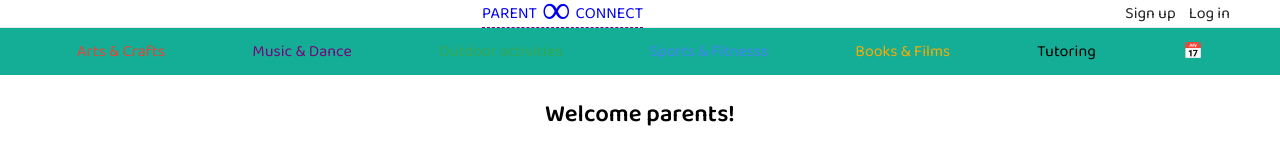
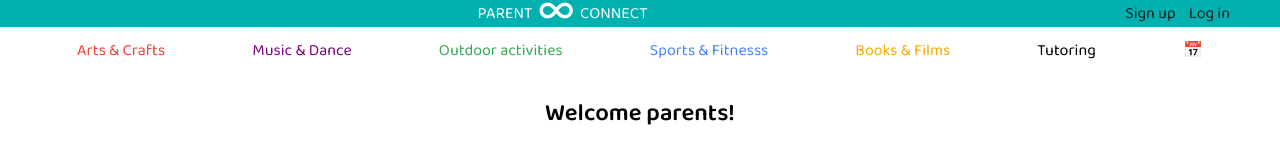
Before and after one commit to mhyder1/gig24-client, a React (Create React App) app: page / in a window 1280 px wide. Shown: the top 159 px of the page. Built offline with nearby package versions, Linux system fonts and the light colour scheme; no server answers.

Commit message:
event-list, hamburger menu updated

```diff
--- a/src/App.css
+++ b/src/App.css
@@ -10,15 +10,17 @@
   top: 0px;
   transition: top 0s ease 0s, background-color 400ms ease-in-out 0s;
   transition: top .4s ease;
-  background-color: #fff;
-  border-bottom: 1px solid #e8eaed;
+  background-color: #00b1b0;
+  /* border-bottom: 1px solid #e8eaed; */
   box-sizing: content-box;
   position: relative;
   z-index: 100;
   /* text-align: center; */
 }
 
-
+ul {
+  padding:0;
+}
 .content {
   flex: 1 0 auto;
   text-align:center;
--- a/src/Component/EventList/EventList.js
+++ b/src/Component/EventList/EventList.js
@@ -56,8 +56,9 @@ export default class EventList extends Component {
                     Update
                   </Link>
                 </button>
+
               }
-              <hr />
+
               <br/>
             </li>
           ))}
--- a/src/Component/EventList/eventList.css
+++ b/src/Component/EventList/eventList.css
@@ -6,9 +6,33 @@ p {
     margin-top:0;
 }
 
+
 .event-list{
     padding:0;
 }
 #join-btn {
     background-color: turquoise;
 }
+
+.event-list > li {
+
+    width: 100%;
+    /* border: 1px solid; */
+    border-radius: 10px;
+    margin-bottom: 20px;
+    margin-left: 10px;
+    margin-right: 10px;
+    border: 1px solid #e8eaed;
+    background-color: white;
+}
+
+
+
+@media screen and (min-width: 768px) {
+
+ .event-list > li {
+
+     margin-left:0;
+ }
+
+}
--- a/src/Component/Header/Header.js
+++ b/src/Component/Header/Header.js
@@ -48,9 +48,9 @@ export default class Header extends Component {
       <>
       <nav>
           <Link to='/'
-            style={{textDecoration:'none', borderBottom:'1px dashed purple'}}>
+            style={{textDecoration:'none', color:'#fff'}}>
             PARENT
-            <span style={{fontSize: '40px', lineHeight: '.2', position: 'relative', margin:'0 5px', top: '5px'}}>&#8734;</span>
+            <span style={{fontFamily:' -apple-system', fontSize: '40px', lineHeight: '.2', position: 'relative', margin:'0 5px', top: '5px'}}>&#8734;</span>
             CONNECT
           </Link>
         {' '}
--- a/src/Component/NavMenu/nav.css
+++ b/src/Component/NavMenu/nav.css
@@ -1,56 +1,11 @@
-/* .navigation {
-    display: flex;
-    justify-content: space-evenly;
-    flex-direction: column;
+.links {
+text-decoration: none;
+color: #fff;
 }
-
-.navigation {
-    position: relative;
-}
-
-.hamburger {
-    position: absolute;
-
-  margin-left:8px;
-    z-index: 100;
-    transform: rotate(90deg);
-    padding: 0;
-    font-size: 20px;
-    top: -4px;
-}
-
-#sidenav {
-
-  padding: 12px;
-}
-
-.toggle {
-    display: none;
-}
-
-.show {
-    display: flex;
-    flex-direction: column;
-    background-color: white;
-    align-items: flex-start;
-    padding-top: 8px;
-} */
-
-.links {
-
-text-decoration: none;
-
-color: #fff;
-
-
-}
-
-
 
 .links:hover {
     color:rgb(5, 170, 156) ! important;
 }
-
 
 li {
     list-style: none;
@@ -82,44 +37,21 @@ a.links.tutor {
 .main-nav-active,
 .main-nav-active2
 {
-    color: 'black';
-    background-color: rgb(21, 22, 22);
-}
-/*
-@media screen and (min-width: 1024px) {
-    .navbar {
-        justify-content: space-evenly;
-    }
+   background-color: #dff8f8;
 }
 
-@media screen and (min-width: 768px) {
-    .navbar {
-
-        flex-direction: row;
-        position: static;
-    }
-
-    .toggle {
-        display: flex
-    }
-
-    .hamburger {
-        display: none;
-    }
-}  */
-
-
- .navbar {
+.navbar {
     padding: 0px;
-    background-color: rgb(20, 173, 150);
     display: flex;
     flex-direction: column;
     position: absolute;
     right: 0;
+    background-color: white;
  }
 
 .navigation {
     position: relative;
+
 }
 
 .hamburger {
```
